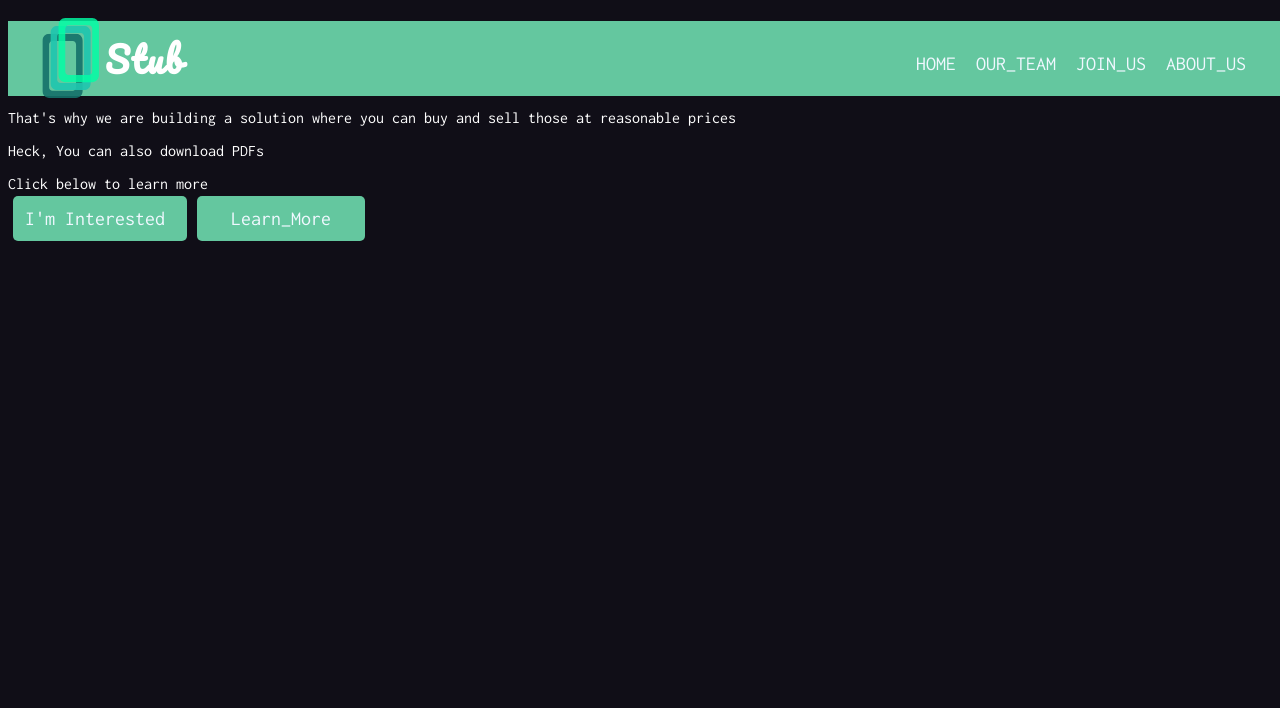
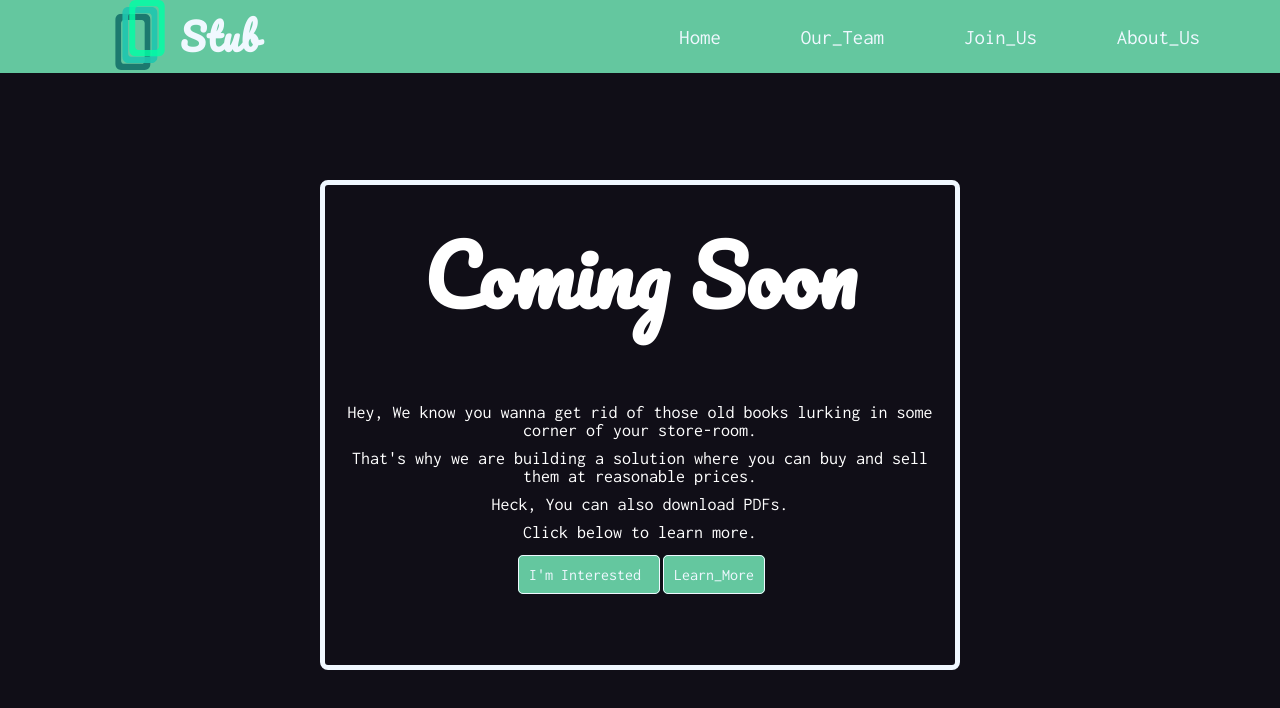
Before and after one commit to ajnabishaqs/stub, a plain HTML site: page index.html in a window 1280 px wide. Drawn offline with Linux system fonts and the light colour scheme.

Commit message:
better looking

```diff
--- a/index.html
+++ b/index.html
@@ -10,33 +10,48 @@
         <title>Stub | Coming Soon!</title>
         <meta name="description" content="">
         <meta name="viewport" content="width=device-width, initial-scale=1">
-        <link rel="stylesheet" href="styles.css">
+        <link rel="stylesheet" href="style.css">
     </head>
     <body>
 
         <nav>
             <ul>
+
+                <div class="nav-container-logo" id="ul-item">
                <li class="logo"><img src="./images/logo.svg" alt="stub.logo"> </li>
-               <li class="logo-name"><a href="#">Stub</a></li>
+               <li class="logo-name"><a class="logo-name" href="#">Stub</a></li>
+                </div>
+
+               <div class="nav-container" id="ul-item">
                <li class="nav-btn" id="home"><a href="#">Home</a></li>
                <li class="nav-btn" id="our_team"><a href="#">Our_Team</a></li>
                <li class="nav-btn" id="join_us"><a href="#">Join_Us</a></li>
                <li class="nav-btn" id="about_us"><a href="#">About_Us</a></li>
+               </div>
             </ul>
         </nav>
-    <div class="container">
 
-        <div class="cuming_soon">
+
+
+    <div class="main-container">
+
+        <div class="cuming-soon">
             <h1>Coming Soon</h1>
         </div>
 
-        <div>
-            <p>Hey, We know you wanna get rid of your old books lurking in some corner of your store-room</p>
-            <p>That's why we are building a solution where you can buy and sell those at reasonable prices</p>
-            <p>Heck, You can also download PDFs</p>
-            <p>Click below to learn more</p>
+        <div class="intro">
+            <p>Hey, We know you wanna get rid of those old books lurking in some corner of your store-room.</p>
+            <p>That's why we are building a solution where you can buy and sell them at reasonable prices.</p>
+            <p>Heck, You can also download PDFs.</p>
+            <p>Click below to learn more.</p>
+
+        </div>
+
+        <div class="btn">
             <a class="last" href="https://wa.me/918409201964?text=Hey%2C+I+visited+your+website.+Just+wanted+to+let+you+know+that+I%27m+interested.+Let+me+know+when+it%27s+online.">I'm Interested </a>
             <a class="last">Learn_More</a>
+
+
         </div>
 
     </div>
--- a/style.scss
+++ b/style.scss
@@ -68,7 +68,7 @@ nav{
                     background-color: inherit;
                     text-decoration: none;
                     margin-right: 80px;
-                    font-size: 1.2em;
+                    font-size: 1.3em;
                 }
 
                 a:hover{
--- a/styles.css
+++ b/styles.css
@@ -1,7 +1,7 @@
 @import url('https://fonts.googleapis.com/css2?family=Pacifico&display=swap');
 @import url('https://fonts.googleapis.com/css2?family=Inconsolata&family=Pacifico&display=swap');
 
-:root{
+*{
     padding: 0;
     margin: 0;
     font-size: 16px;
@@ -17,26 +17,71 @@ body{
 
 
 
+img{
+    height: 70px;
+    width: 70px;
+}
 
-nav{
+
+
+
+
+nav {
 
     background-color:#64c79f;
-    opacity: 1;
-    height: 75px;
-    width: 100vw;
-    padding-top: 0%;
-    align-items: center;
 
-    position: fixed;
+}
 
+ul{
+    display: flex;
+    justify-content: space-between;
+    flex-direction: row;
+    background-color: #64c79f;
+}
+
+.nav-container-logo{
+    display: flex;
+    background-color: inherit;
+    color: aliceblue;
+}
+
+
+
+
+.logo-name {
+    font-family: 'Pacifico';
+    font-size: 43px;
+}
+
+
+
+
+
+
+
+
+
+
+
+
+
+
+
+
+
+
+
+
+/* nav > ul > li > a {
+    background-color: #64c79f;
 }
 
 ul{
     list-style: none;
     padding: 2px;
-    margin: 5px;
+
     display: flex;
-    margin-right: 20px;
+
 
 
 }
@@ -49,12 +94,12 @@ ul{
 .nav-btn{
     text-transform: uppercase;
    padding-right: 20px;
-   padding-top: 10px;
-   margin-top: 15px;
+   background-color: #64c79f;3
+   margin-top: 20px;
 
 }
 
-.nav-btn:nth-last-of-type(4){
+#home{
 
    align-items: center;
     text-decoration: none;
@@ -65,13 +110,14 @@ ul{
 
 a{
     color: aliceblue;
+    background-color: #64c79f;
     text-decoration: none;
     font-size: 20px;
 
     margin: auto;
 }
 
-.contain{
+.container{
 
    margin-top: 200px;
    padding-top: -50px;
@@ -87,16 +133,12 @@ a{
     z-index: -2;
 }
 
-.cuming-soon{
-    font-size: 2.5rem;
+.cuming_soon ,h1{
+    font-size: 4rem;
     font-family: 'Pacifico', cursive;
 }
 
 
-body::-webkit-scrollbar{
-    width: 10px;
-    background: #100e17;
-}
 
 img {
     height: 80px;
@@ -131,6 +173,7 @@ img {
     font-family: 'Pacifico', cursive;
     color: rgb(255, 255, 255);
     font-weight: 900;
+
     font-size: 35px;
     letter-spacing: 2px;
 
@@ -142,9 +185,13 @@ img {
 
 .nav-btn > a:hover{
     color:#100e17;
-}
+} */
 
 
+body::-webkit-scrollbar{
+    width: 10px;
+    background: #100e17;
+}
 
 body::-webkit-scrollbar-track{
     background: #100e17;
```
Also changed, not shown: style.css.
